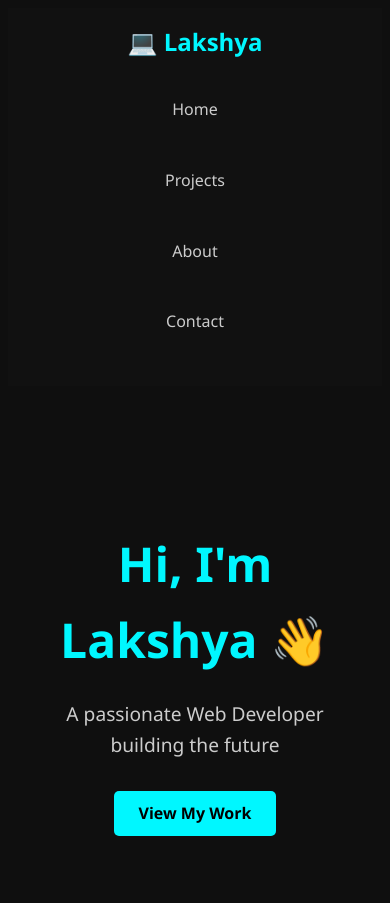
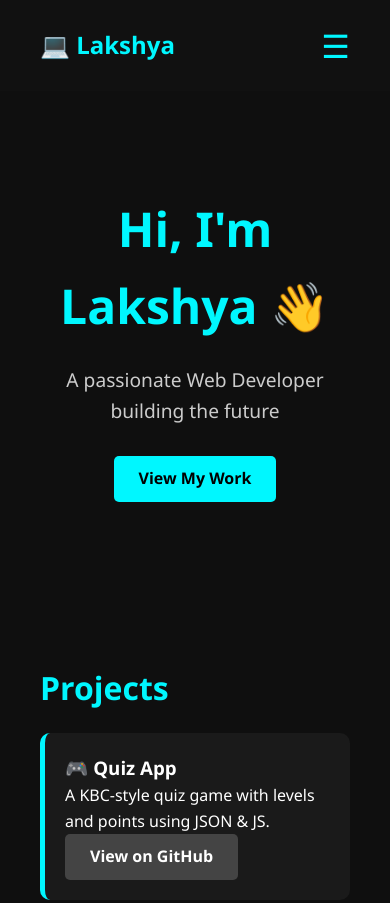
Before and after one commit to lakshya14042007/my_portfolio_-v1.1, a plain HTML site: page index.html in a window 390 px wide. Shown: the top 903 px of the page. Drawn offline with Linux system fonts and the light colour scheme.

Commit message:
Update index.html

```diff
--- a/index.html
+++ b/index.html
@@ -5,7 +5,7 @@
   <meta name="viewport" content="width=device-width, initial-scale=1.0"/>
   <title>Lakshya's Portfolio</title>
   <style>
-   {
+    * {
       margin: 0;
       padding: 0;
       box-sizing: border-box;
@@ -33,6 +33,13 @@
     .logo {
       font-size: 1.5rem;
       font-weight: bold;
+      color: #00f7ff;
+    }
+
+    .hamburger {
+      display: none;
+      font-size: 2rem;
+      cursor: pointer;
       color: #00f7ff;
     }
 
@@ -144,22 +151,30 @@
     }
 
     @media (max-width: 768px) {
-  header {
-    flex-direction: column;
-    align-items: center;
-    padding: 15px;
+      .hamburger {
+        display: block;
       }
 
       .nav-links {
         flex-direction: column;
-    align-items: center;
+        align-items: flex-start;
+        position: absolute;
+        top: 70px;
+        left: -100%;
+        background-color: #111;
         width: 100%;
-    padding: 10px 0;
+        padding: 20px;
+        transition: left 0.3s ease-in-out;
+        z-index: 999;
+      }
+
+      .nav-links.active {
+        left: 0;
       }
 
       .nav-links li {
         width: 100%;
-    text-align: center;
+        margin: 10px 0;
       }
 
       .nav-links a {
@@ -168,14 +183,14 @@
         padding: 10px 0;
       }
     }
-
   </style>
 </head>
 <body>
 
   <header>
     <div class="logo">💻 Lakshya</div>
-    <ul class="nav-links">
+    <div class="hamburger" id="hamburger">&#9776;</div>
+    <ul class="nav-links" id="navLinks">
       <li><a href="#home">Home</a></li>
       <li><a href="#projects">Projects</a></li>
       <li><a href="#about">About</a></li>
@@ -209,8 +224,6 @@
       <p>A simple calculator built using HTML, CSS, and JavaScript. Supports basic arithmetic operations with clean UI.</p>
       <a href="https://lakshya14042007.github.io/lakshya_calc" target="_blank" class="btn" style="background:#444; color:#fff;">🐙 View on GitHub</a>
     </div>
-
-
   </section>
 
   <section id="about">
@@ -231,12 +244,30 @@
     <p style="text-align:center; margin-top:20px; color:#00f7ff;">📩 Your message will be delivered to me securely via email!</p>
   </section>
 
-
   <footer>
     <p>&copy; 2025 Lakshya Sharma</p>
-  <p>📢 Join my <a href=https://t.me/web_dev_projectshttps://t.me/web_dev_projects" target="_blank" style="color:#00f7ff; text-decoration:underline;">Telegram Channel</a></p>
+    <p>📢 Join my
+      <a href="https://t.me/web_dev_projects" target="_blank" style="color:#00f7ff; text-decoration:underline;">Telegram Channel</a>
+    </p>
   </footer>
 
+  <script>
+  const hamburger = document.getElementById("hamburger");
+  const navLinks = document.getElementById("navLinks");
+
+
+  hamburger.addEventListener("click", () => {
+    navLinks.classList.toggle("active");
+  });
+
+
+  const navItems = navLinks.querySelectorAll("a");
+  navItems.forEach(link => {
+    link.addEventListener("click", () => {
+      navLinks.classList.remove("active");
+    });
+  });
+</script>
 
 
 </body>
```
Lines whose indentation alone changed are shown as unchanged.
